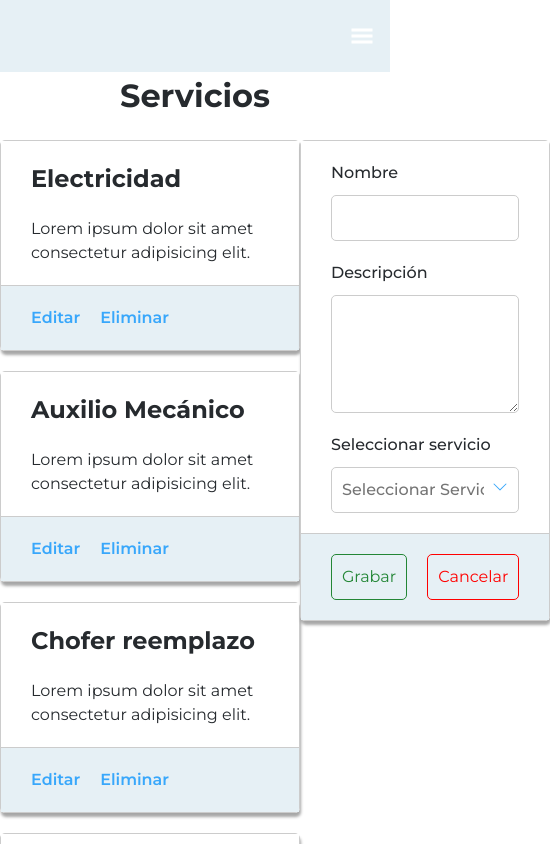
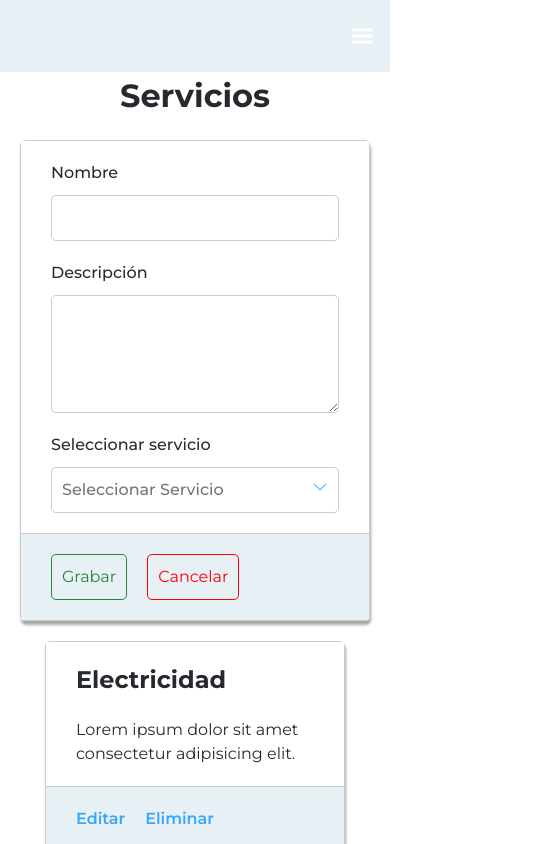
Before and after one commit to pazteddy/Solera-test-client, a React (Create React App) app: page /todos in a window 390 px wide. Shown: the top 844 px of the page, 550 px wide, since content can reach past the window. Built offline with nearby package versions, Linux system fonts and the light colour scheme.

Commit message:
Added styles responsives

```diff
--- a/src/components/Form/styles.js
+++ b/src/components/Form/styles.js
@@ -7,6 +7,9 @@ import {
 
 export const Wrapper = styled.div`
   ${ContainerStyleCard("350px")}
+  @media (max-width: 768px) {
+    order: -1;
+  }
 `;
 export const Form = styled.form`
   ${ContainerStyleContent}
--- a/src/components/ListCard/styles.js
+++ b/src/components/ListCard/styles.js
@@ -5,4 +5,10 @@ export const Wrapper = styled.div`
   display: grid;
   grid-template-columns: repeat(auto-fill, minmax(300px, 1fr));
   gap: 20px;
+
+  @media (max-width: 768px) {
+    display: flex;
+    flex-wrap: wrap;
+    justify-content: center;
+  }
 `;
--- a/src/pages/Home/styles.js
+++ b/src/pages/Home/styles.js
@@ -13,4 +13,10 @@ export const Container = styled.div`
 export const Content = styled.div`
   padding: 20px 0;
   display: flex;
+  flex-wrap: wrap;
+  gap: 20px;
+  @media (max-width: 768px) {
+    align-items: center;
+    flex-direction: column;
+  }
 `;
```
